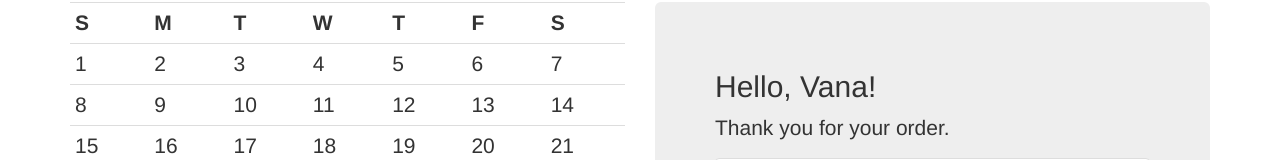
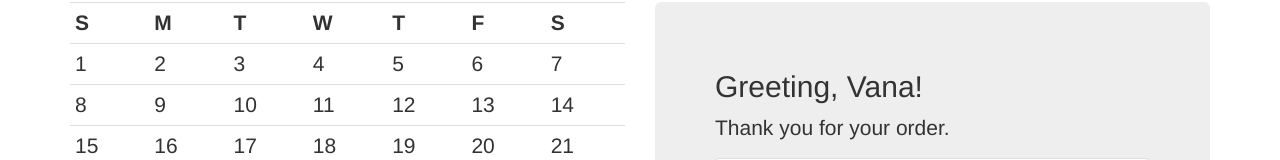
Before and after one commit to vanafroo/ITE220, a plain HTML site: page Week3/index.html in a window 1280 px wide. Shown: the part 146-306 px from the top of the page. Drawn offline with Linux system fonts and the light colour scheme.

Commit message:
no message

```diff
--- a/Week3/index.html
+++ b/Week3/index.html
@@ -30,7 +30,7 @@
 
             <div class="col-md-6">
                 <div class="jumbotron">
-                    <h2><span id="hello">Hello,</span> <span id="customer-name">CUSTOMER</span>!</h2>
+                    <h2><span id="hello">Greeting,</span> <span id="customer-name">CUSTOMER</span>!</h2>
                     <p>Thank you for your order.</p>
 
                     <ul id="product-list" class="list-group">
```
